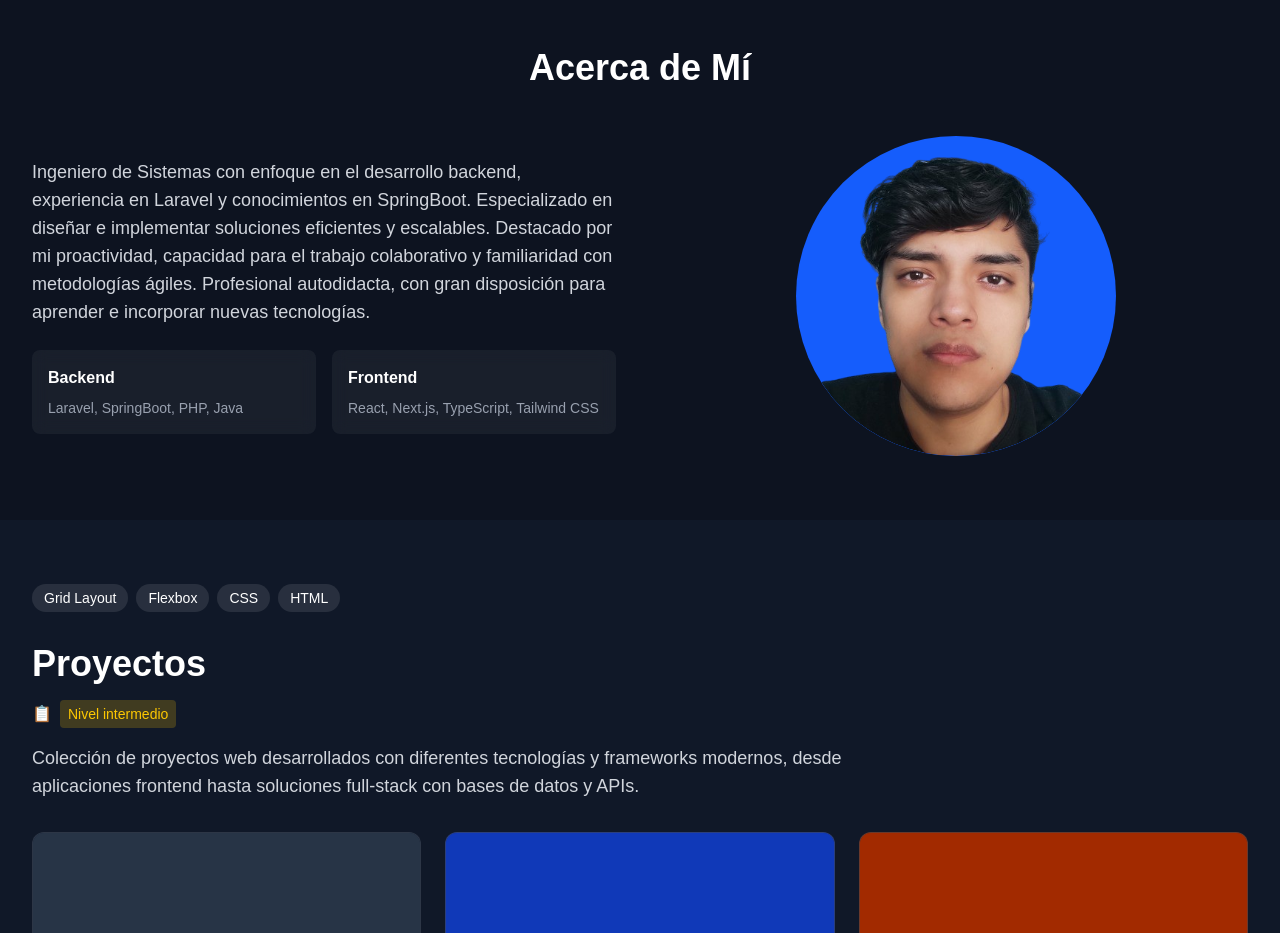
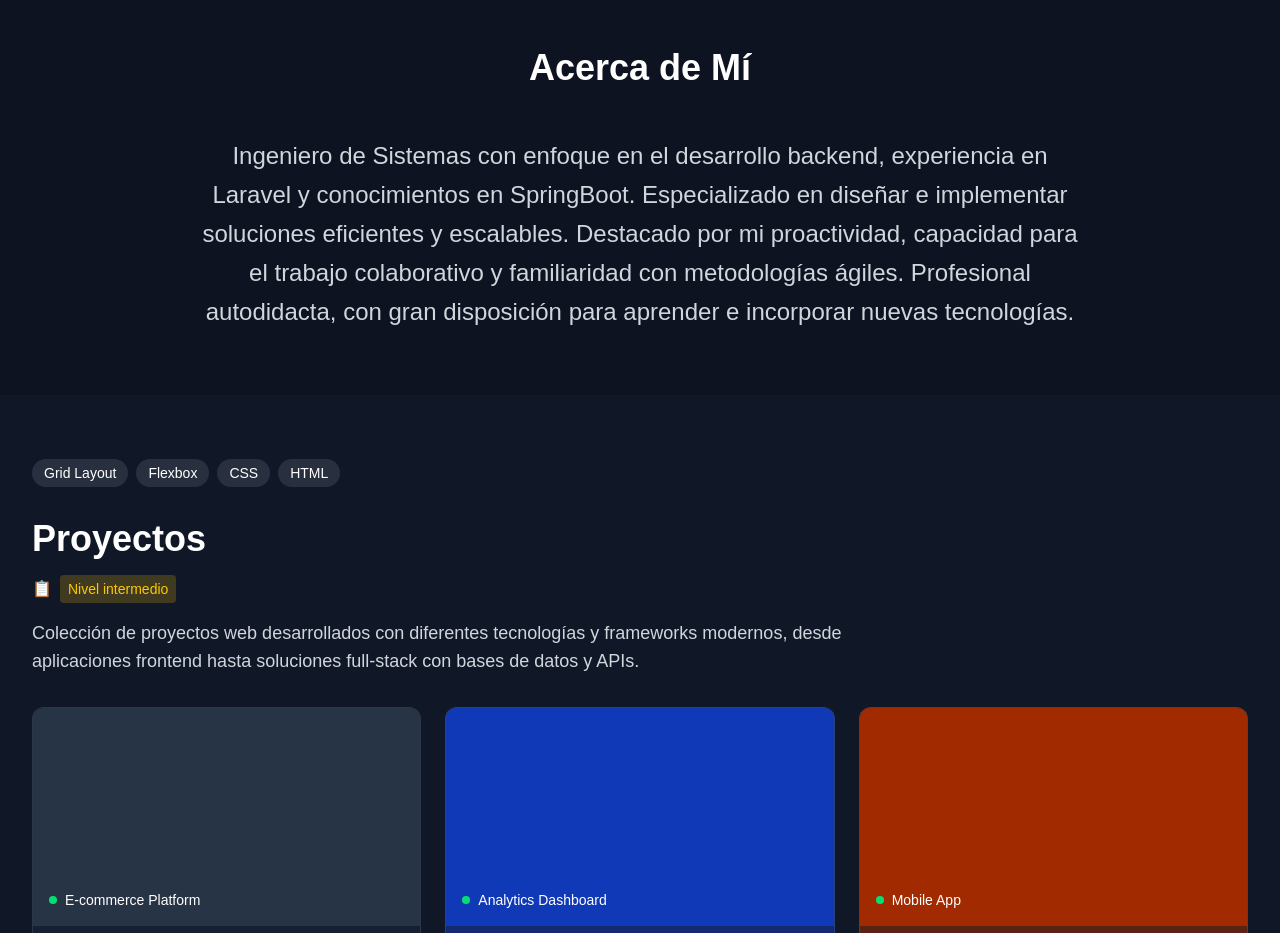
Before and after one commit to josmeldev/portafolioweb, a Next.js app: page / in a window 1280 px wide. Shown: the part 800-1733 px from the top of the page. Built offline with nearby package versions, Linux system fonts and the light colour scheme.

Commit message:
Update hero section with full name and enhance about section layout

```diff
--- a/src/app/page.tsx
+++ b/src/app/page.tsx
@@ -48,7 +48,7 @@ export default function Home() {
       }`}>
         <div className="max-w-7xl mx-auto px-4 sm:px-6 lg:px-8">
           <div className="flex justify-between items-center py-4">
-            <div className="text-white font-bold text-xl">Josmel</div>
+            <div className="text-white font-bold text-xl">Josmel Vergara</div>
 
             {/* Desktop Menu */}
             <div className="hidden md:flex items-center space-x-8">
@@ -202,34 +202,13 @@ export default function Home() {
           <h2 className="text-3xl sm:text-4xl font-bold text-white text-center mb-12">
             Acerca de Mí
           </h2>
-          <div className="grid md:grid-cols-2 gap-12 items-center">
-            <div>
-              <p className="text-gray-300 text-lg mb-6">
-                Ingeniero de Sistemas con enfoque en el desarrollo backend, experiencia en Laravel y conocimientos en SpringBoot.
-                Especializado en diseñar e implementar soluciones eficientes y escalables. Destacado por mi proactividad,
-                capacidad para el trabajo colaborativo y familiaridad con metodologías ágiles. Profesional autodidacta,
-                con gran disposición para aprender e incorporar nuevas tecnologías.
-              </p>
-              <div className="grid grid-cols-2 gap-4">
-                <div className="bg-white/5 p-4 rounded-lg backdrop-blur-sm">
-                  <h3 className="text-white font-semibold mb-2">Backend</h3>
-                  <p className="text-gray-400 text-sm">Laravel, SpringBoot, PHP, Java</p>
-                </div>
-                <div className="bg-white/5 p-4 rounded-lg backdrop-blur-sm">
-                  <h3 className="text-white font-semibold mb-2">Frontend</h3>
-                  <p className="text-gray-400 text-sm">React, Next.js, TypeScript, Tailwind CSS</p>
-                </div>
-              </div>
-            </div>
-            <div className="relative">
-              <div className="w-80 h-80 mx-auto bg-blue-600 rounded-full flex items-center justify-center overflow-hidden">
-                <img
-                  src="/foto.png"
-                  alt="Josmel - Desarrollador Web Full Stack"
-                  className="w-full h-full object-cover rounded-full"
-                />
-              </div>
-            </div>
+          <div className="max-w-4xl mx-auto text-center">
+            <p className="text-xl sm:text-2xl text-gray-300 leading-relaxed">
+              Ingeniero de Sistemas con enfoque en el desarrollo backend, experiencia en Laravel y conocimientos en SpringBoot.
+              Especializado en diseñar e implementar soluciones eficientes y escalables. Destacado por mi proactividad,
+              capacidad para el trabajo colaborativo y familiaridad con metodologías ágiles. Profesional autodidacta,
+              con gran disposición para aprender e incorporar nuevas tecnologías.
+            </p>
           </div>
         </div>
       </section>
```
